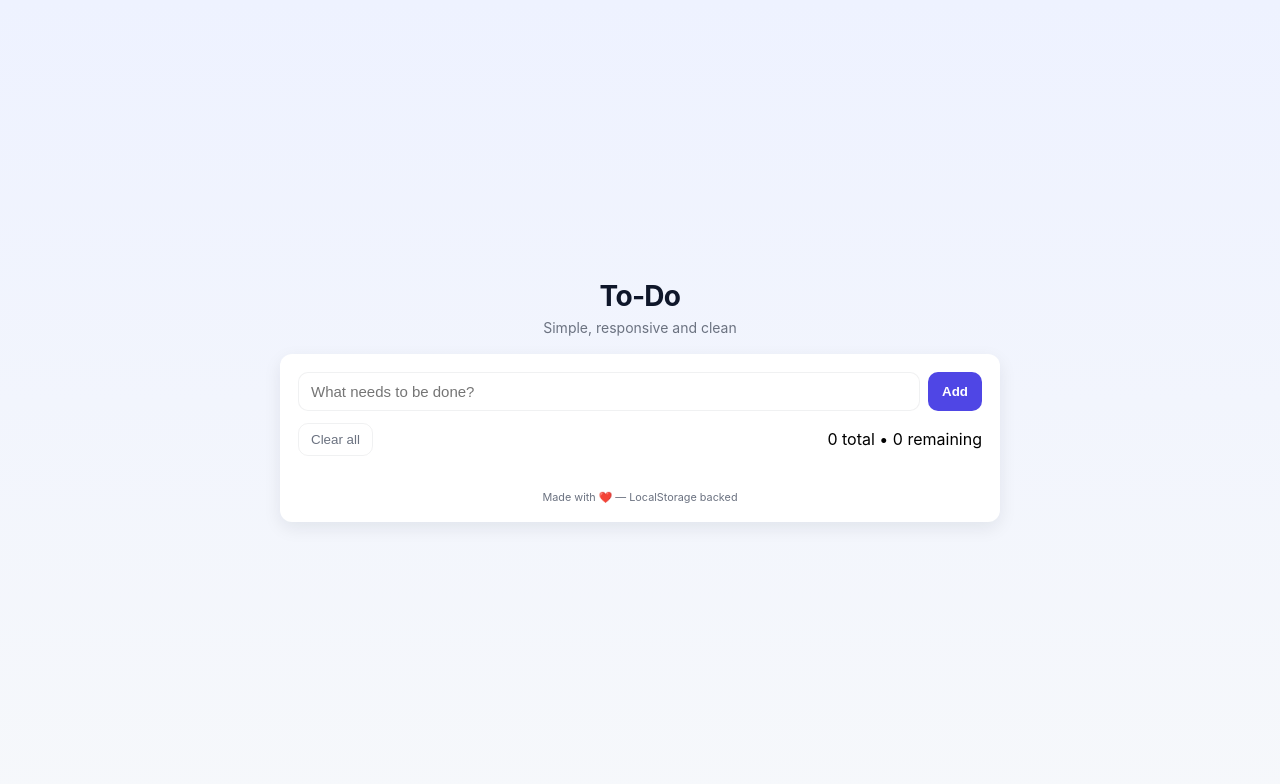
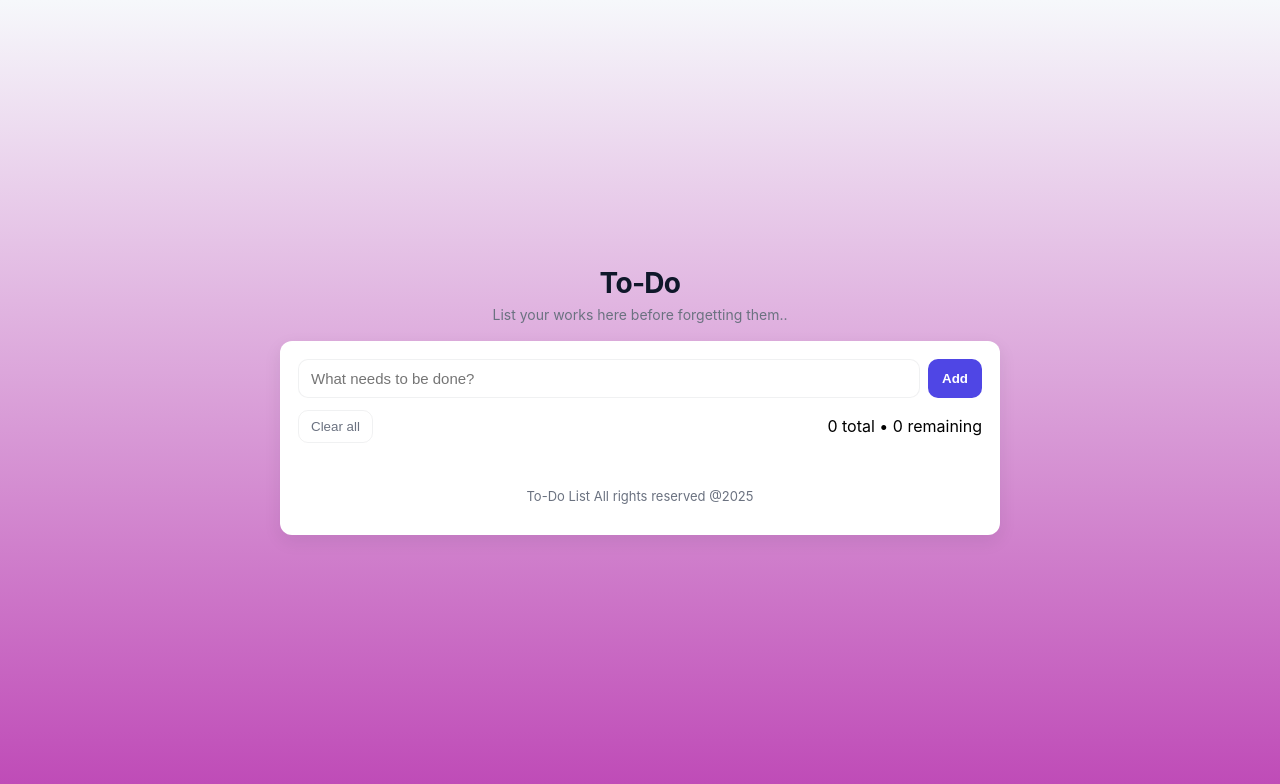
Before and after one commit to Hariii-18/To-do-List, a website with bundled scripts: page todo-list-web-app/public/index.html in a window 1280 px wide. Built offline with nearby package versions, Linux system fonts and the light colour scheme.

Commit message:
changes made on background linear gradient, header and footer

```diff
--- a/todo-list-web-app/public/index.html
+++ b/todo-list-web-app/public/index.html
@@ -10,7 +10,7 @@
   <main class="app">
     <header class="app-header">
       <h1>To‑Do</h1>
-      <p class="sub">Simple, responsive and clean</p>
+      <p class="sub">List your works here before forgetting them..</p>
     </header>
 
     <section class="todo-app">
@@ -29,7 +29,8 @@
       <div class="todo-container" role="list" aria-live="polite"></div>
 
       <footer class="footer">
-        <small>Made with ❤️ — LocalStorage backed</small>
+        <!-- <small>Made with ❤️ — LocalStorage backed</small> -->
+         <p>To-Do List All rights reserved @2025</p>
       </footer>
     </section>
   </main>
--- a/todo-list-web-app/src/css/style.css
+++ b/todo-list-web-app/src/css/style.css
@@ -15,7 +15,7 @@
 html,body,#root{height:100%}
 body{
   margin:0;
-  background:linear-gradient(180deg,#eef2ff 0%,var(--bg) 100%);
+  background:linear-gradient(360deg,#be48b6 0%,var(--bg) 100%);
   display:flex;
   align-items:center;
   justify-content:center;
```
Also changed, not shown: abc.html (deleted, +0 -17 lines), snjns.css (deleted, +0 -8 lines), snsjn.js (deleted).
